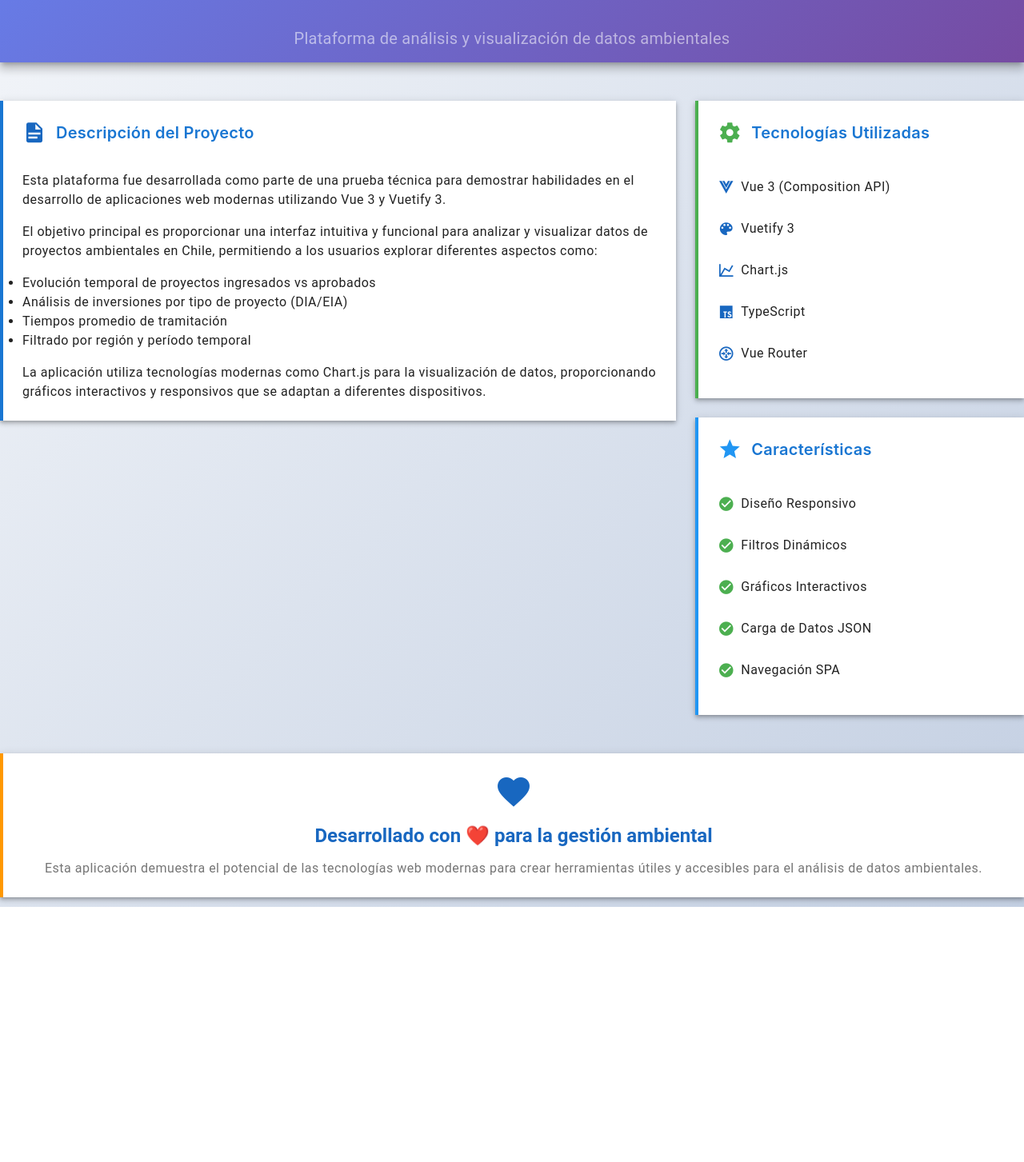
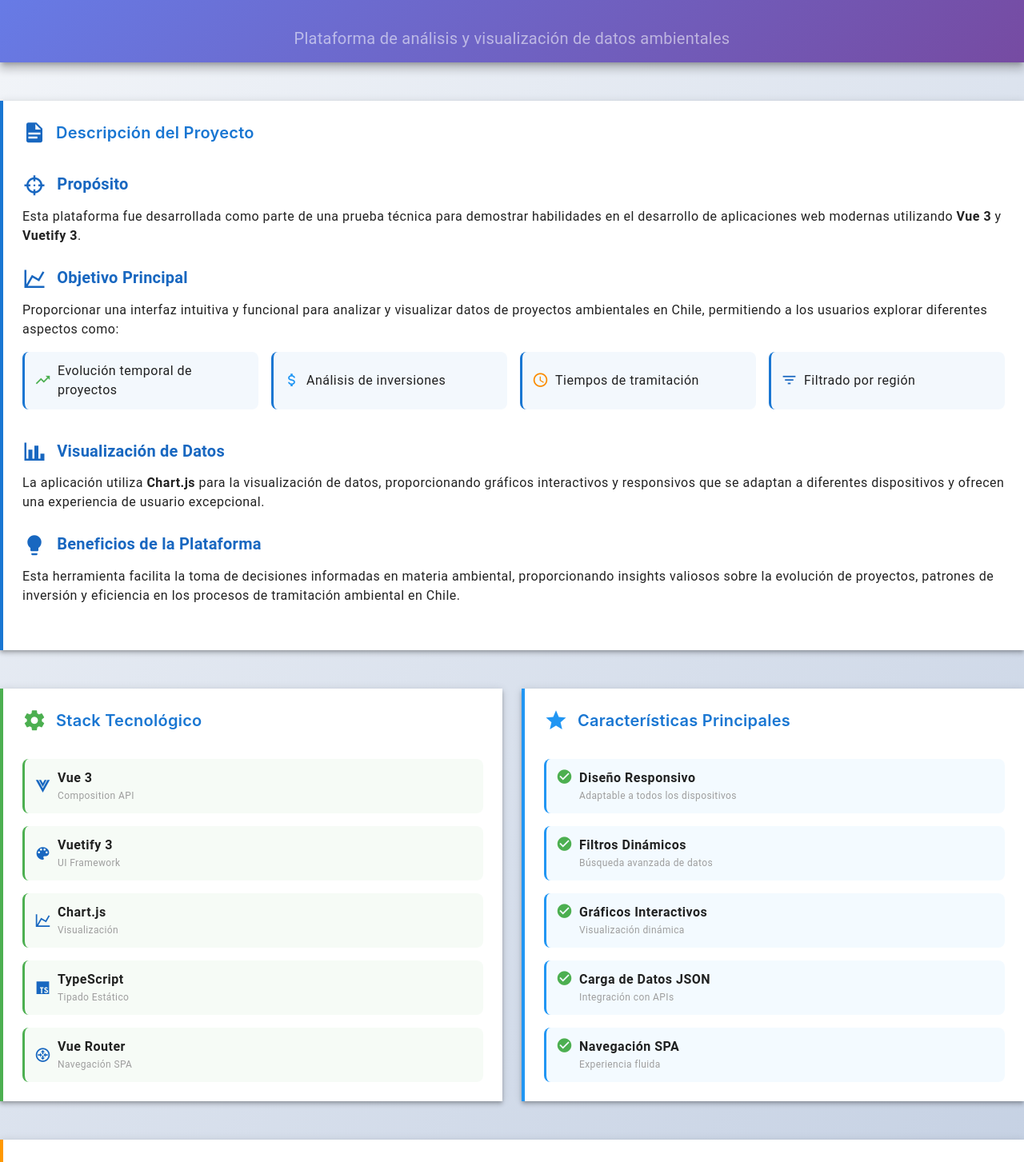
Before and after one commit to irojas14/dss_technical_test, a Vue app: page /about in a window 1280 px wide. Shown: the part 155-1608 px from the top of the page at 80% size. Before the commit the page ends 1289 px from the top, so only its background shows below. Built offline with nearby package versions, Linux system fonts and the light colour scheme; the HTML template or start-up script is replaced by a standard one.

Commit message:
feat: fix about information

```diff
--- a/src/views/AboutView.vue
+++ b/src/views/AboutView.vue
@@ -24,87 +24,170 @@
 
           <!-- Content Section -->
           <v-row>
-            <v-col cols="12" md="8">
+            <v-col cols="12">
               <v-card class="mb-6 content-card" elevation="4">
                 <v-card-title class="d-flex align-center">
                   <v-icon class="mr-3" color="primary">mdi-file-document</v-icon>
                   Descripción del Proyecto
                 </v-card-title>
                 <v-card-text class="pt-4">
+                  <div class="project-description">
+                    <div class="description-section mb-6">
+                      <h4 class="text-h6 font-weight-bold text-primary mb-3">
+                        <v-icon class="mr-2" color="primary">mdi-target</v-icon>
+                        Propósito
+                      </h4>
                       <p class="text-body-1 mb-4">
-                    Esta plataforma fue desarrollada como parte de una prueba técnica para demostrar habilidades en el desarrollo de aplicaciones web modernas utilizando Vue 3 y Vuetify 3.
+                        Esta plataforma fue desarrollada como parte de una prueba técnica para demostrar habilidades en el desarrollo de aplicaciones web modernas utilizando <strong>Vue 3</strong> y <strong>Vuetify 3</strong>.
                       </p>
+                    </div>
+
+                    <div class="description-section mb-6">
+                      <h4 class="text-h6 font-weight-bold text-primary mb-3">
+                        <v-icon class="mr-2" color="primary">mdi-chart-line</v-icon>
+                        Objetivo Principal
+                      </h4>
                       <p class="text-body-1 mb-4">
-                    El objetivo principal es proporcionar una interfaz intuitiva y funcional para analizar y visualizar datos de proyectos ambientales en Chile, permitiendo a los usuarios explorar diferentes aspectos como:
+                        Proporcionar una interfaz intuitiva y funcional para analizar y visualizar datos de proyectos ambientales en Chile, permitiendo a los usuarios explorar diferentes aspectos como:
                       </p>
-                  <ul class="text-body-1 mb-4">
-                    <li>Evolución temporal de proyectos ingresados vs aprobados</li>
-                    <li>Análisis de inversiones por tipo de proyecto (DIA/EIA)</li>
-                    <li>Tiempos promedio de tramitación</li>
-                    <li>Filtrado por región y período temporal</li>
-                  </ul>
+                      <div class="features-grid">
+                        <div class="feature-highlight mb-3">
+                          <v-icon color="success" class="mr-2">mdi-trending-up</v-icon>
+                          <span class="text-body-1">Evolución temporal de proyectos</span>
+                        </div>
+                        <div class="feature-highlight mb-3">
+                          <v-icon color="info" class="mr-2">mdi-currency-usd</v-icon>
+                          <span class="text-body-1">Análisis de inversiones</span>
+                        </div>
+                        <div class="feature-highlight mb-3">
+                          <v-icon color="warning" class="mr-2">mdi-clock-outline</v-icon>
+                          <span class="text-body-1">Tiempos de tramitación</span>
+                        </div>
+                        <div class="feature-highlight mb-3">
+                          <v-icon color="primary" class="mr-2">mdi-filter-variant</v-icon>
+                          <span class="text-body-1">Filtrado por región</span>
+                        </div>
+                      </div>
+                    </div>
+
+                    <div class="description-section mb-6">
+                      <h4 class="text-h6 font-weight-bold text-primary mb-3">
+                        <v-icon class="mr-2" color="primary">mdi-chart-bar</v-icon>
+                        Visualización de Datos
+                      </h4>
+                      <p class="text-body-1 mb-4">
+                        La aplicación utiliza <strong>Chart.js</strong> para la visualización de datos, proporcionando gráficos interactivos y responsivos que se adaptan a diferentes dispositivos y ofrecen una experiencia de usuario excepcional.
+                      </p>
+                    </div>
+
+                    <div class="description-section">
+                      <h4 class="text-h6 font-weight-bold text-primary mb-3">
+                        <v-icon class="mr-2" color="primary">mdi-lightbulb</v-icon>
+                        Beneficios de la Plataforma
+                      </h4>
                       <p class="text-body-1">
-                    La aplicación utiliza tecnologías modernas como Chart.js para la visualización de datos, proporcionando gráficos interactivos y responsivos que se adaptan a diferentes dispositivos.
+                        Esta herramienta facilita la toma de decisiones informadas en materia ambiental, proporcionando insights valiosos sobre la evolución de proyectos, patrones de inversión y eficiencia en los procesos de tramitación ambiental en Chile.
                       </p>
+                    </div>
+                  </div>
+                </v-card-text>
+              </v-card>
+            </v-col>
+          </v-row>
+
+          <!-- Tech and Features Section -->
+          <v-row>
+            <v-col cols="12" md="6">
+              <v-card class="mb-6 tech-card" elevation="4">
+                <v-card-title class="d-flex align-center">
+                  <v-icon class="mr-3" color="success">mdi-cog</v-icon>
+                  Stack Tecnológico
+                </v-card-title>
+                <v-card-text class="pt-4">
+                  <div class="tech-grid">
+                    <div class="tech-item">
+                      <v-icon color="primary" class="mr-2">mdi-vuejs</v-icon>
+                      <div>
+                        <div class="text-body-1 font-weight-bold">Vue 3</div>
+                        <div class="text-caption text-grey">Composition API</div>
+                      </div>
+                    </div>
+                    <div class="tech-item">
+                      <v-icon color="primary" class="mr-2">mdi-palette</v-icon>
+                      <div>
+                        <div class="text-body-1 font-weight-bold">Vuetify 3</div>
+                        <div class="text-caption text-grey">UI Framework</div>
+                      </div>
+                    </div>
+                    <div class="tech-item">
+                      <v-icon color="primary" class="mr-2">mdi-chart-line</v-icon>
+                      <div>
+                        <div class="text-body-1 font-weight-bold">Chart.js</div>
+                        <div class="text-caption text-grey">Visualización</div>
+                      </div>
+                    </div>
+                    <div class="tech-item">
+                      <v-icon color="primary" class="mr-2">mdi-language-typescript</v-icon>
+                      <div>
+                        <div class="text-body-1 font-weight-bold">TypeScript</div>
+                        <div class="text-caption text-grey">Tipado Estático</div>
+                      </div>
+                    </div>
+                    <div class="tech-item">
+                      <v-icon color="primary" class="mr-2">mdi-router</v-icon>
+                      <div>
+                        <div class="text-body-1 font-weight-bold">Vue Router</div>
+                        <div class="text-caption text-grey">Navegación SPA</div>
+                      </div>
+                    </div>
+                  </div>
                 </v-card-text>
               </v-card>
             </v-col>
 
-            <v-col cols="12" md="4">
-              <v-card class="mb-6 tech-card" elevation="4">
-                <v-card-title class="d-flex align-center">
-                  <v-icon class="mr-3" color="success">mdi-cog</v-icon>
-                  Tecnologías Utilizadas
-                </v-card-title>
-                <v-card-text class="pt-4">
-                  <div class="tech-item mb-3">
-                    <v-icon color="primary" class="mr-2">mdi-vuejs</v-icon>
-                    <span class="text-body-1">Vue 3 (Composition API)</span>
-                  </div>
-                  <div class="tech-item mb-3">
-                    <v-icon color="primary" class="mr-2">mdi-palette</v-icon>
-                    <span class="text-body-1">Vuetify 3</span>
-                  </div>
-                  <div class="tech-item mb-3">
-                    <v-icon color="primary" class="mr-2">mdi-chart-line</v-icon>
-                    <span class="text-body-1">Chart.js</span>
-                  </div>
-                  <div class="tech-item mb-3">
-                    <v-icon color="primary" class="mr-2">mdi-language-typescript</v-icon>
-                    <span class="text-body-1">TypeScript</span>
-                  </div>
-                  <div class="tech-item mb-3">
-                    <v-icon color="primary" class="mr-2">mdi-router</v-icon>
-                    <span class="text-body-1">Vue Router</span>
-                  </div>
-                </v-card-text>
-              </v-card>
-
+            <v-col cols="12" md="6">
               <v-card class="mb-6 features-card" elevation="4">
                 <v-card-title class="d-flex align-center">
                   <v-icon class="mr-3" color="info">mdi-star</v-icon>
-                  Características
+                  Características Principales
                 </v-card-title>
                 <v-card-text class="pt-4">
-                  <div class="feature-item mb-3">
+                  <div class="features-list">
+                    <div class="feature-item">
                       <v-icon color="success" class="mr-2">mdi-check-circle</v-icon>
-                    <span class="text-body-1">Diseño Responsivo</span>
+                      <div>
+                        <div class="text-body-1 font-weight-bold">Diseño Responsivo</div>
+                        <div class="text-caption text-grey">Adaptable a todos los dispositivos</div>
                       </div>
-                  <div class="feature-item mb-3">
+                    </div>
+                    <div class="feature-item">
                       <v-icon color="success" class="mr-2">mdi-check-circle</v-icon>
-                    <span class="text-body-1">Filtros Dinámicos</span>
+                      <div>
+                        <div class="text-body-1 font-weight-bold">Filtros Dinámicos</div>
+                        <div class="text-caption text-grey">Búsqueda avanzada de datos</div>
                       </div>
-                  <div class="feature-item mb-3">
+                    </div>
+                    <div class="feature-item">
                       <v-icon color="success" class="mr-2">mdi-check-circle</v-icon>
-                    <span class="text-body-1">Gráficos Interactivos</span>
+                      <div>
+                        <div class="text-body-1 font-weight-bold">Gráficos Interactivos</div>
+                        <div class="text-caption text-grey">Visualización dinámica</div>
                       </div>
-                  <div class="feature-item mb-3">
+                    </div>
+                    <div class="feature-item">
                       <v-icon color="success" class="mr-2">mdi-check-circle</v-icon>
-                    <span class="text-body-1">Carga de Datos JSON</span>
+                      <div>
+                        <div class="text-body-1 font-weight-bold">Carga de Datos JSON</div>
+                        <div class="text-caption text-grey">Integración con APIs</div>
                       </div>
-                  <div class="feature-item mb-3">
+                    </div>
+                    <div class="feature-item">
                       <v-icon color="success" class="mr-2">mdi-check-circle</v-icon>
-                    <span class="text-body-1">Navegación SPA</span>
+                      <div>
+                        <div class="text-body-1 font-weight-bold">Navegación SPA</div>
+                        <div class="text-caption text-grey">Experiencia fluida</div>
+                      </div>
+                    </div>
                   </div>
                 </v-card-text>
               </v-card>
@@ -178,10 +261,54 @@
   border-left: 4px solid #ff9800;
 }
 
-.tech-item, .feature-item {
+.description-section {
+  margin-bottom: 2rem;
+}
+
+.features-grid {
+  display: grid;
+  grid-template-columns: repeat(auto-fit, minmax(250px, 1fr));
+  gap: 1rem;
+  margin-top: 1rem;
+}
+
+.feature-highlight {
   display: flex;
   align-items: center;
-  padding: 8px 0;
+  padding: 0.75rem;
+  background: rgba(25, 118, 210, 0.05);
+  border-radius: 8px;
+  border-left: 3px solid #1976d2;
+}
+
+.tech-grid {
+  display: flex;
+  flex-direction: column;
+  gap: 1rem;
+}
+
+.tech-item {
+  display: flex;
+  align-items: center;
+  padding: 0.75rem;
+  background: rgba(76, 175, 80, 0.05);
+  border-radius: 8px;
+  border-left: 3px solid #4caf50;
+}
+
+.features-list {
+  display: flex;
+  flex-direction: column;
+  gap: 1rem;
+}
+
+.feature-item {
+  display: flex;
+  align-items: flex-start;
+  padding: 0.75rem;
+  background: rgba(33, 150, 243, 0.05);
+  border-radius: 8px;
+  border-left: 3px solid #2196f3;
 }
 
 .v-card {
@@ -209,5 +336,9 @@
   .v-card-title {
     font-size: 1.5rem !important;
   }
+
+  .features-grid {
+    grid-template-columns: 1fr;
+  }
 }
 </style>
```
Lines whose indentation alone changed are shown as unchanged.
